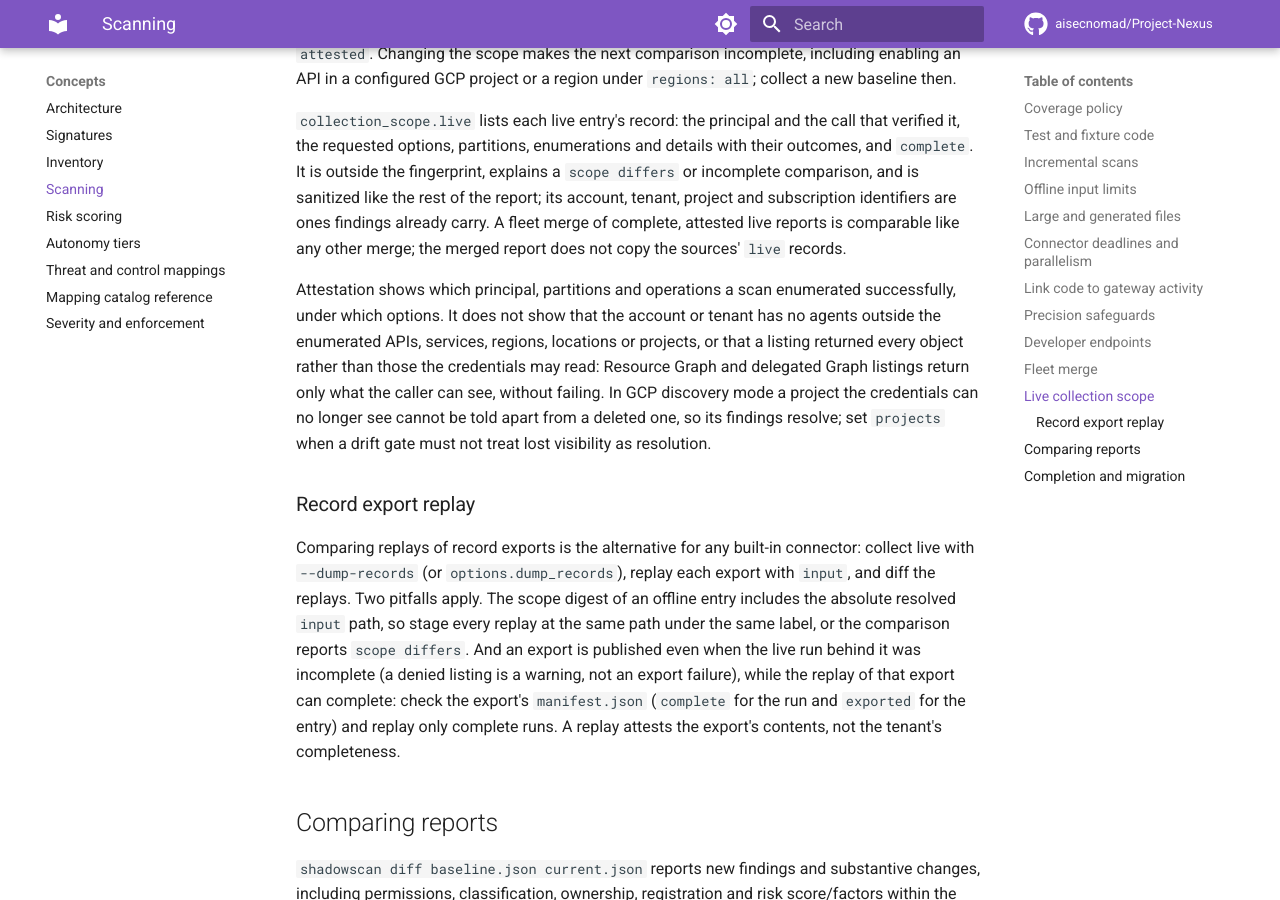
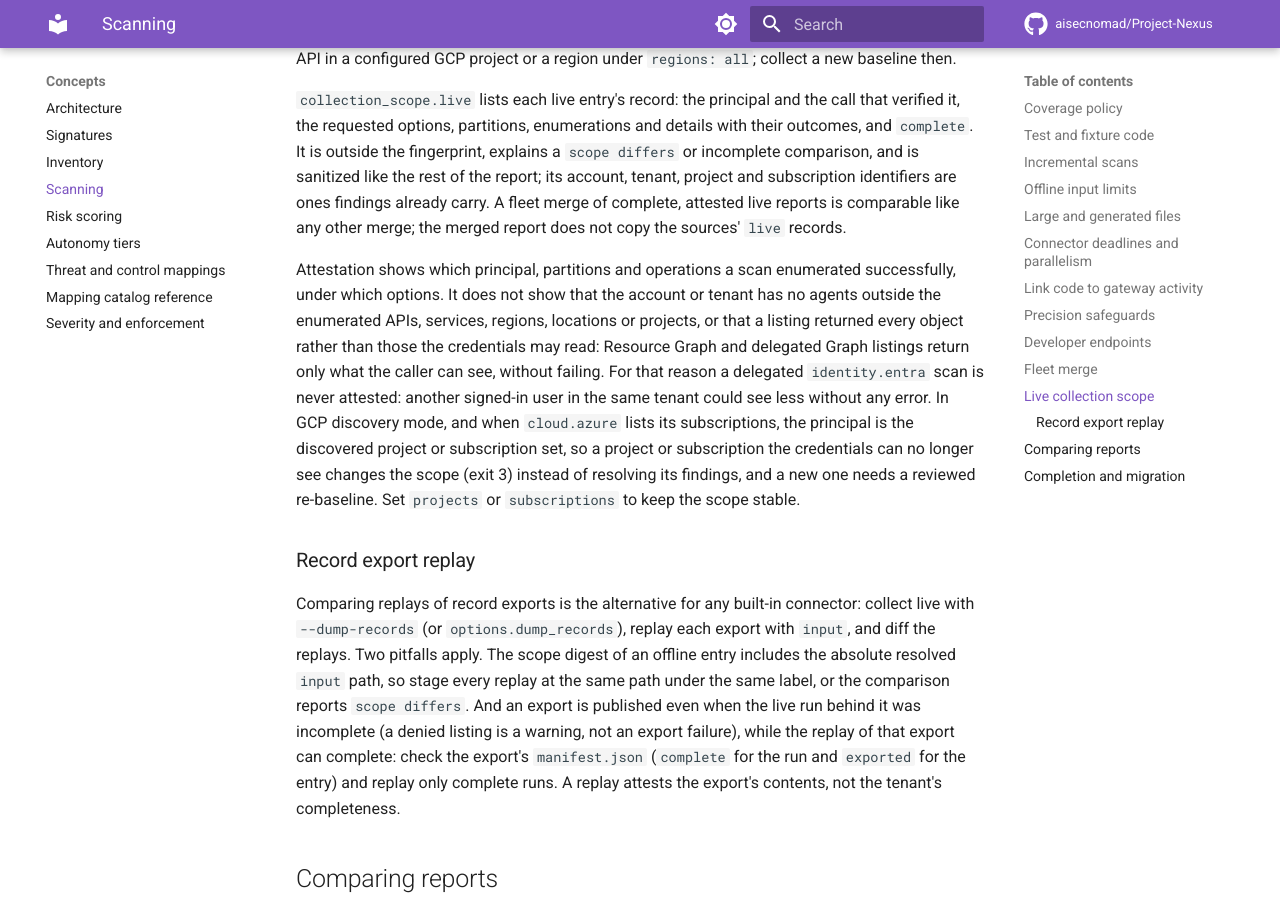
Before and after one commit to aisecnomad/Project-Nexus, an MkDocs documentation site: the page built from docs/scanning.md, in a window 1280 px wide and 900 px high, scrolled down 18966 px. Built offline with MkDocs 1.6.1 and Material for MkDocs 9.7.7, drawn with Linux system fonts in a browser that asks for light colours; comment, search, counter and statistics services are not loaded; some of the changed text lies outside the part shown.

Commit message:
Never attest a live scope that could hide lost visibility
Review fixes for live scope attestation:

- cloud.gcp discovery mode attested the principal "all visible
  projects", so credentials that lost access to a project, or belonged to
  another organization, compared as the same scope and every missing
  finding resolved. The principal is now the project set a complete
  projects.list returned, as cloud.azure does for listed subscriptions:
  any change to it makes the comparison incomplete (exit 3). A listing
  stopped by max_projects, or one with no project, attests nothing.
- identity.entra delegated scans attested the tenant, but delegated
  listings return only what the signed-in user may see. Another user in
  the same tenant could see less without any error and resolve findings.
  Delegated scans now verify the tenant and stay unattested.

Co-Authored-By: Claude Opus 5.5 <noreply@anthropic.com>
Claude-Session: https://claude.ai/code/session_0166ejSnmbJWManm3YxRM3TE
Signed-off-by: Claude <noreply@anthropic.com>

```diff
--- a/docs/scanning.md
+++ b/docs/scanning.md
@@ -800,8 +800,8 @@ its provider reported rather than what the configuration asked for:
 | Connector | Principal (reported by the provider) | Partitions | Enumerations |
 |---|---|---|---|
 | `cloud.aws` | the account STS `GetCallerIdentity` returns, never the caller ARN; `role_arn` is a requested option | the resolved `regions` (`all` resolves through `DescribeRegions`) | each selected service's listings per region, `GetAccountAuthorizationDetails`, CloudTrail `LookupEvents`, registry listings per region and per `registry_arns` registry |
-| `identity.entra` | the tenant `GET /organization` returns; a `tenant_id` GUID that differs stops the scan | none: the tenant | the service principal, consent grant and application listings, and the opted-in agent identity and Agent 365 package listings |
-| `cloud.gcp` | the configured `projects`, each verified by its enabled-services listing; without `projects`, only the discovery mode and the outcome of `projects.list` | configured `projects` and the resolved `locations` | for configured projects, every per-project and per-location listing; in discovery mode only `projects.list` |
+| `identity.entra` | the tenant `GET /organization` returns, for app-only scans only (delegated listings are scoped to the signed-in user and are never attested); a `tenant_id` GUID that differs stops the scan | none: the tenant | the service principal, consent grant and application listings, and the opted-in agent identity and Agent 365 package listings |
+| `cloud.gcp` | the configured `projects`, each verified by its enabled-services listing; without `projects`, the set of projects a complete `projects.list` returned | configured `projects` and the resolved `locations` | for configured projects, every per-project and per-location listing; in discovery mode only `projects.list` |
 | `cloud.azure` | the configured `subscriptions`, each read with `GET /subscriptions/{id}`; without `subscriptions`, those `GET /subscriptions` lists | subscriptions | `GET /subscriptions` when listing, the Resource Graph query and each subscription's role assignments |
 
 The fingerprint covers, for each live entry, the principal, the requested
@@ -858,9 +858,14 @@ successfully, under which options. It does not show that the account or
 tenant has no agents outside the enumerated APIs, services, regions, locations
 or projects, or that a listing returned every object rather than those the
 credentials may read: Resource Graph and delegated Graph listings return only
-what the caller can see, without failing. In GCP discovery mode a project the credentials can no longer see
-cannot be told apart from a deleted one, so its findings resolve; set
-`projects` when a drift gate must not treat lost visibility as resolution.
+what the caller can see, without failing. For that reason a delegated
+`identity.entra` scan is never attested: another signed-in user in the same
+tenant could see less without any error. In GCP discovery mode, and when
+`cloud.azure` lists its subscriptions, the principal is the discovered project
+or subscription set, so a project or subscription the credentials can no
+longer see changes the scope (exit 3) instead of resolving its findings, and a
+new one needs a reviewed re-baseline. Set `projects` or `subscriptions` to keep
+the scope stable.
 
 ### Record export replay
 
```
Also changed, not shown: CHANGELOG.md (+9 -5 lines), docs/connectors.md (+3 -1 lines), docs/connectors/cloud.md (+6 -4 lines), docs/connectors/identity.md (+4 -1 lines), docs/production.md (+5 -4 lines), 3 other files.
